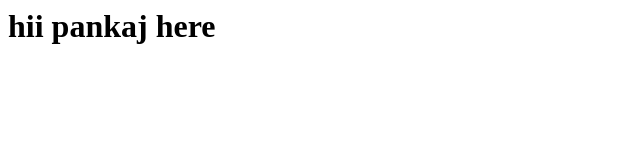
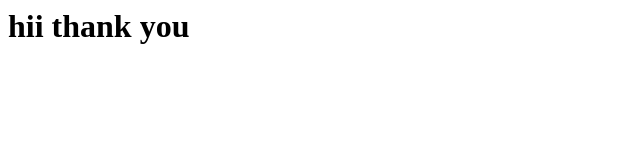
Before and after one commit to pankajpalmate/new_demo_jenkins, a plain HTML site: page index.html in a window 1280 px wide. Shown: the whole page, without its empty margins (0-640 px from the left). Drawn offline with Linux system fonts and the light colour scheme.

Commit message:
Update index.html

```diff
--- a/index.html
+++ b/index.html
@@ -1 +1 @@
-<h1>hii pankaj here </h1>
+<h1>hii thank you </h1>
```
